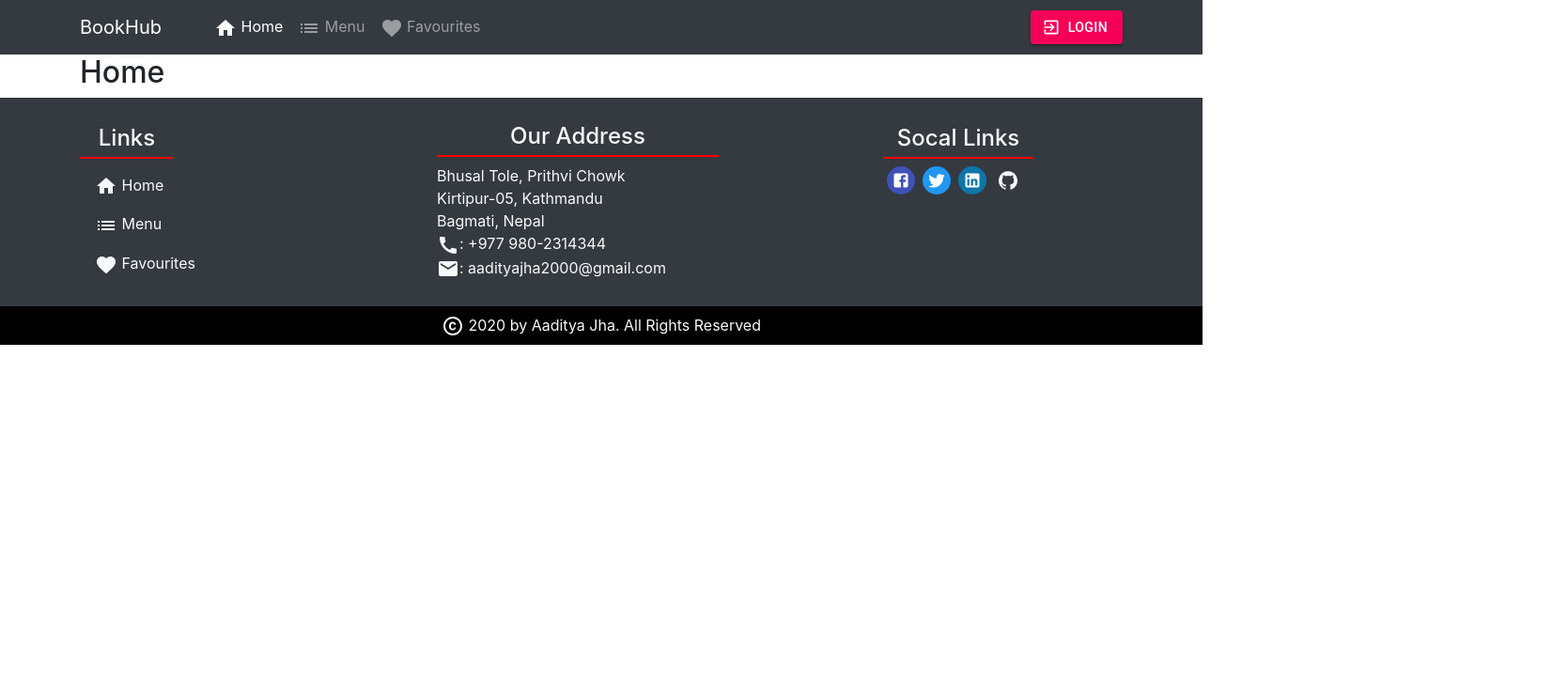
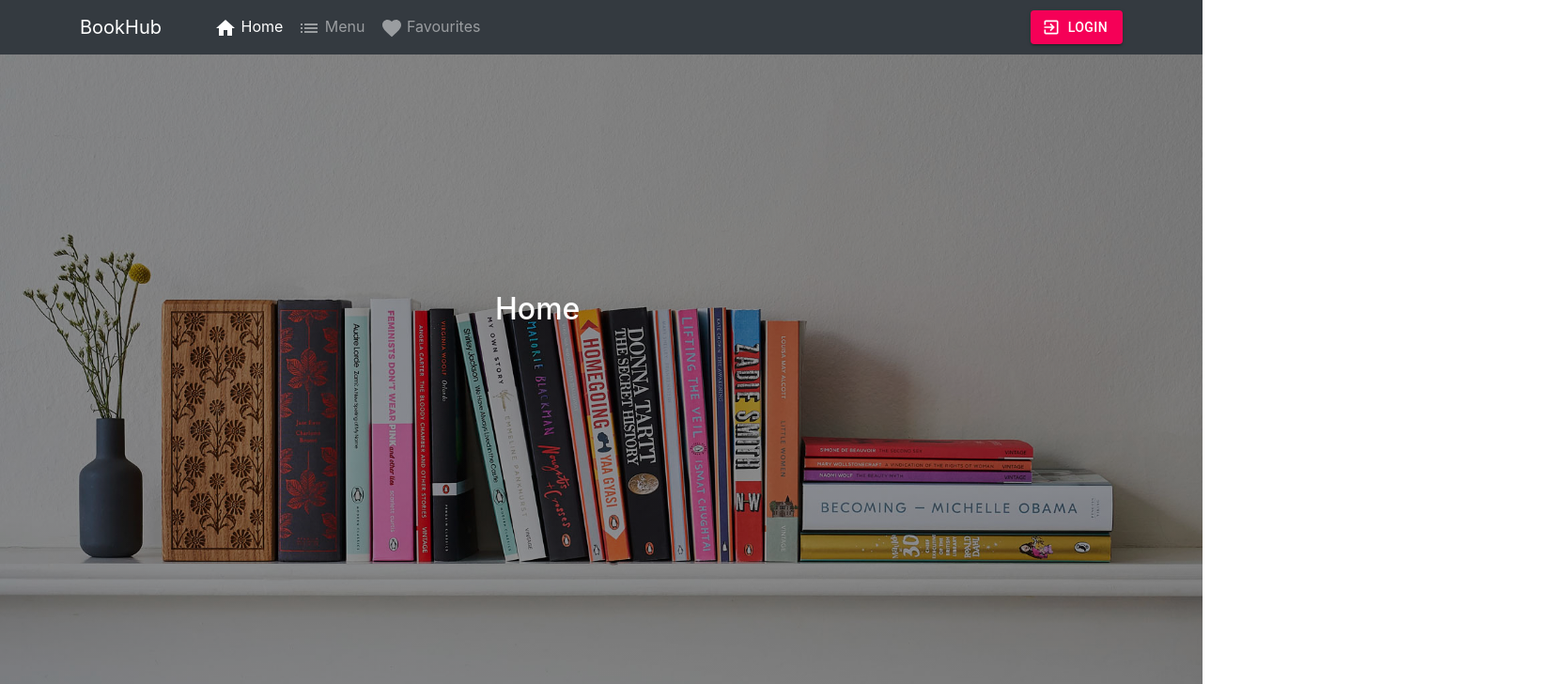
Before and after one commit to aadityajha1/BookStore-ClientSide, a React (Create React App) app: page / in a window 1280 px wide. Shown: the top 728 px of the page at 94% size, 1652 px wide, since content can reach past the window. Built offline with nearby package versions, Linux system fonts and the light colour scheme; no server answers; what react-redux-form would draw is missing.

Commit message:
Home page bg image

```diff
--- a/src/App.css
+++ b/src/App.css
@@ -1,3 +1,28 @@
 .background-color {
   background-color: "#d9dbdb";
 }
+
+#home {
+  position: relative;
+  height: 90vh;
+  width: 100%;
+  /* background: rgba(255, 255, 255, 0.5); */
+  background-image: linear-gradient(
+      rgba(0, 0, 0, 0.4),
+      rgba(0, 0, 0, 0.4),
+      rgba(0, 0, 0, 0.4)
+    ),
+    url("./images/bookshelf.jpg");
+  background-attachment: fixed;
+  background-position: center;
+  background-size: cover;
+  background-repeat: no-repeat;
+}
+
+#hero {
+  position: absolute;
+  z-index: 1;
+  color: white;
+  top: 35%;
+  left: 40%;
+}
--- a/src/components/HomeComponent.js
+++ b/src/components/HomeComponent.js
@@ -1,13 +1,20 @@
-import React from 'react';
-
-
+import React from "react";
 
 function Home(props) {
-    return(
-        <div className="container">
-            <h2>Home</h2>
-        </div>
-    )
+  return (
+    <div
+      id="home"
+      //   style={{
+      //     height: "100vh",
+      //     width: "100%",
+      //     backgroundImage: `url('${process.env.PUBLIC_URL}/bookshelf.jpg')`,
+      //   }}
+    >
+      <div id="hero" className="container">
+        <h2>Home</h2>
+      </div>
+    </div>
+  );
 }
 
 export default Home;
```
Also changed, not shown: src/images/bookshelf.jpg (added).
